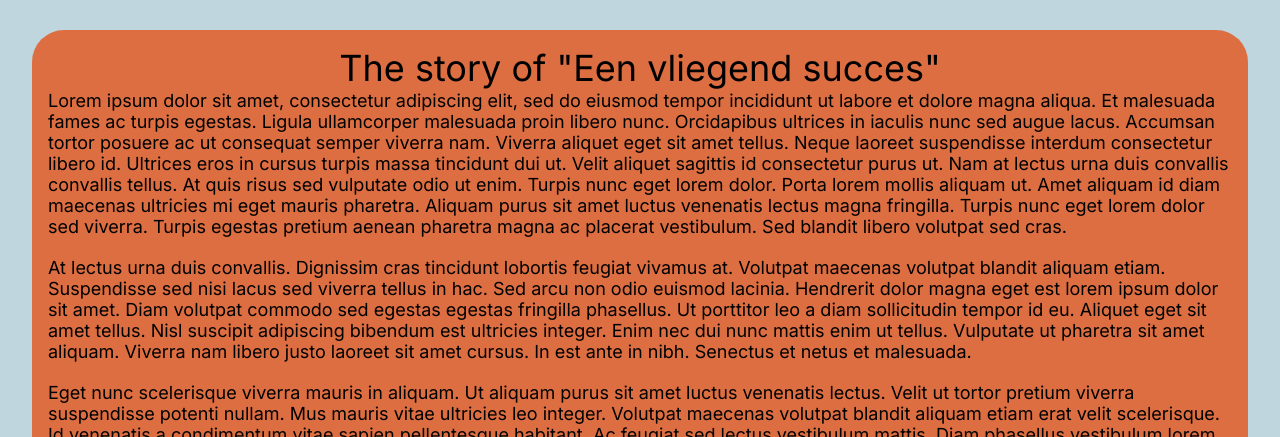
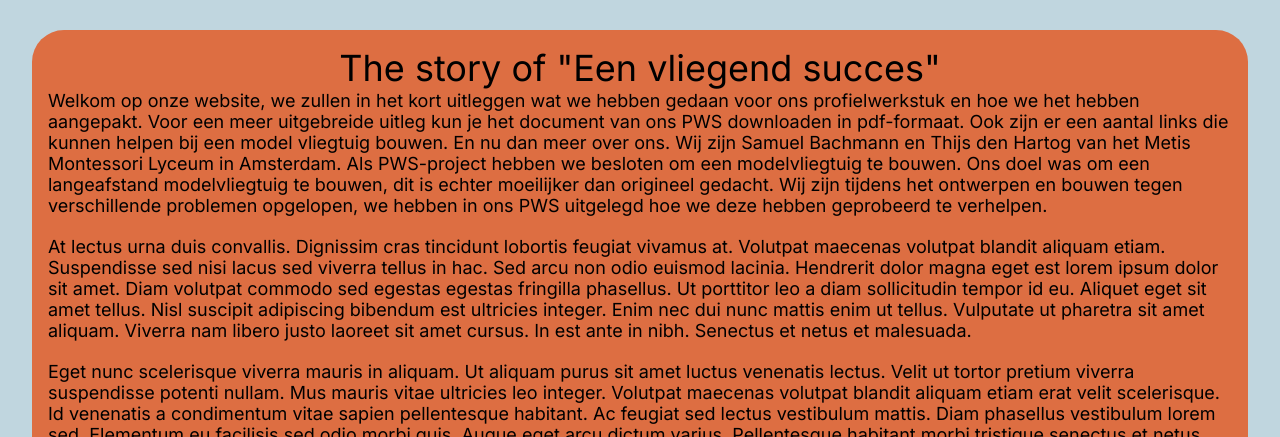
Before and after one commit to samuelbachmann/eenvliegendsucces, a plain HTML site: page index.html in a window 1280 px wide. Shown: the part 802-1239 px from the top of the page. Drawn offline with nearby package versions, Linux system fonts and the light colour scheme.

Commit message:
Update index.html

```diff
--- a/index.html
+++ b/index.html
@@ -25,15 +25,7 @@
   <div id="about">
     <div class="content-square">
       <h1> The story of "Een vliegend succes"</h1>
-      <p>Lorem ipsum dolor sit amet, consectetur adipiscing elit, sed do eiusmod tempor incididunt ut labore et dolore
-        magna aliqua. Et malesuada fames ac turpis egestas. Ligula ullamcorper malesuada proin libero nunc. Orcidapibus
-        ultrices in iaculis nunc sed augue lacus. Accumsan tortor posuere ac ut consequat semper viverra nam. Viverra
-        aliquet eget sit amet tellus. Neque laoreet suspendisse interdum consectetur libero id. Ultrices eros in cursus
-        turpis massa tincidunt dui ut. Velit aliquet sagittis id consectetur purus ut. Nam at lectus urna duis convallis
-        convallis tellus. At quis risus sed vulputate odio ut enim. Turpis nunc eget lorem dolor. Porta lorem mollis
-        aliquam ut. Amet aliquam id diam maecenas ultricies mi eget mauris pharetra. Aliquam purus sit amet luctus
-        venenatis lectus magna fringilla. Turpis nunc eget lorem dolor sed viverra. Turpis egestas pretium aenean
-        pharetra magna ac placerat vestibulum. Sed blandit libero volutpat sed cras.</p>
+      <p>Welkom op onze website, we zullen in het kort uitleggen wat we hebben gedaan voor ons profielwerkstuk en hoe we het hebben aangepakt. Voor een meer uitgebreide uitleg kun je het document van ons PWS downloaden in pdf-formaat. Ook zijn er een aantal links die kunnen helpen bij een model vliegtuig bouwen. En nu dan meer over ons. Wij zijn Samuel Bachmann en Thijs den Hartog van het Metis Montessori Lyceum in Amsterdam. Als PWS-project hebben we besloten om een modelvliegtuig te bouwen. Ons doel was om een langeafstand modelvliegtuig te bouwen, dit is echter moeilijker dan origineel gedacht. Wij zijn tijdens het ontwerpen en bouwen tegen verschillende problemen opgelopen, we hebben in ons PWS uitgelegd hoe we deze hebben geprobeerd te verhelpen.</p>
       <br>
       <p>At lectus urna duis convallis. Dignissim cras tincidunt lobortis feugiat vivamus at. Volutpat maecenas volutpat
         blandit aliquam etiam. Suspendisse sed nisi lacus sed viverra tellus in hac. Sed arcu non odio euismod lacinia.
```
